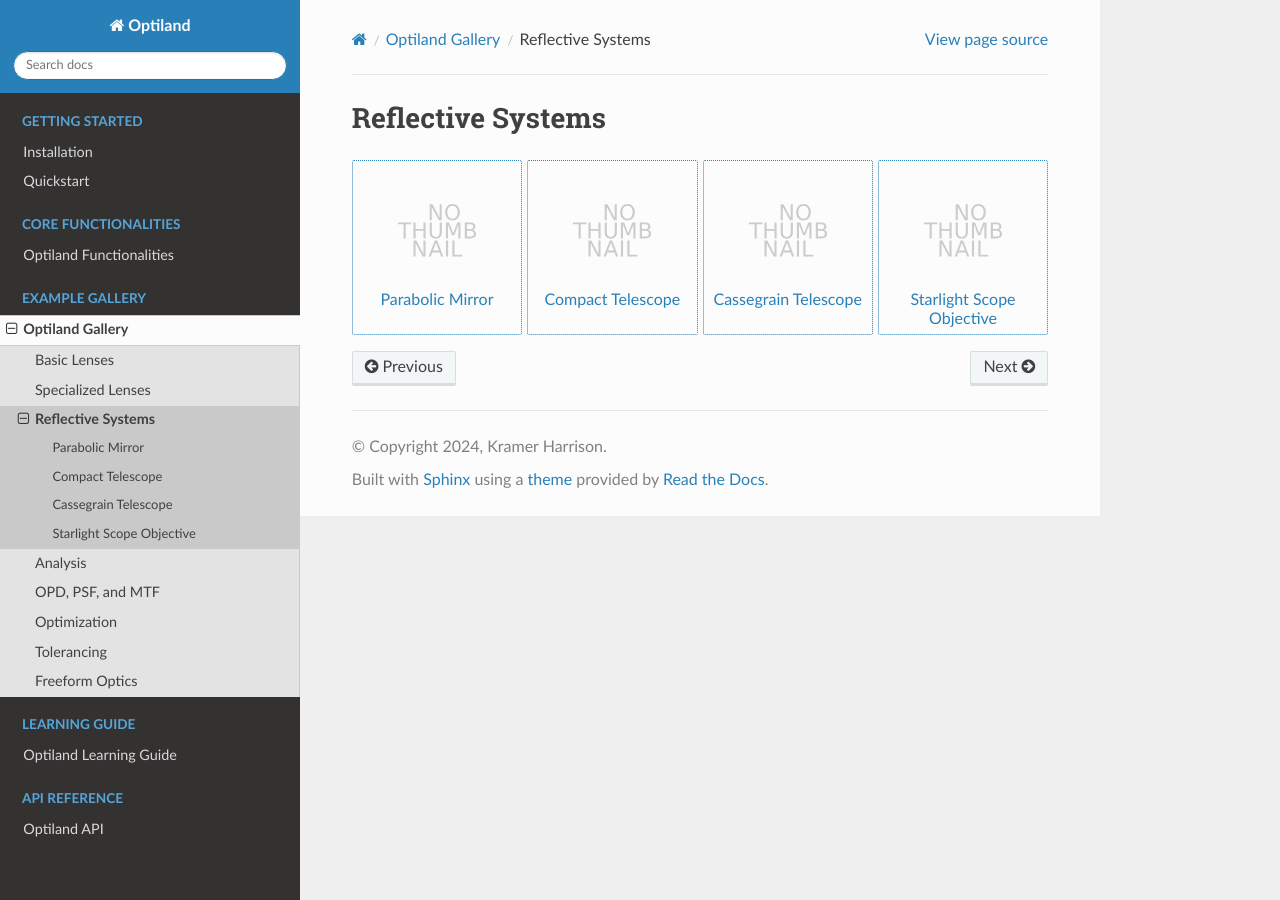
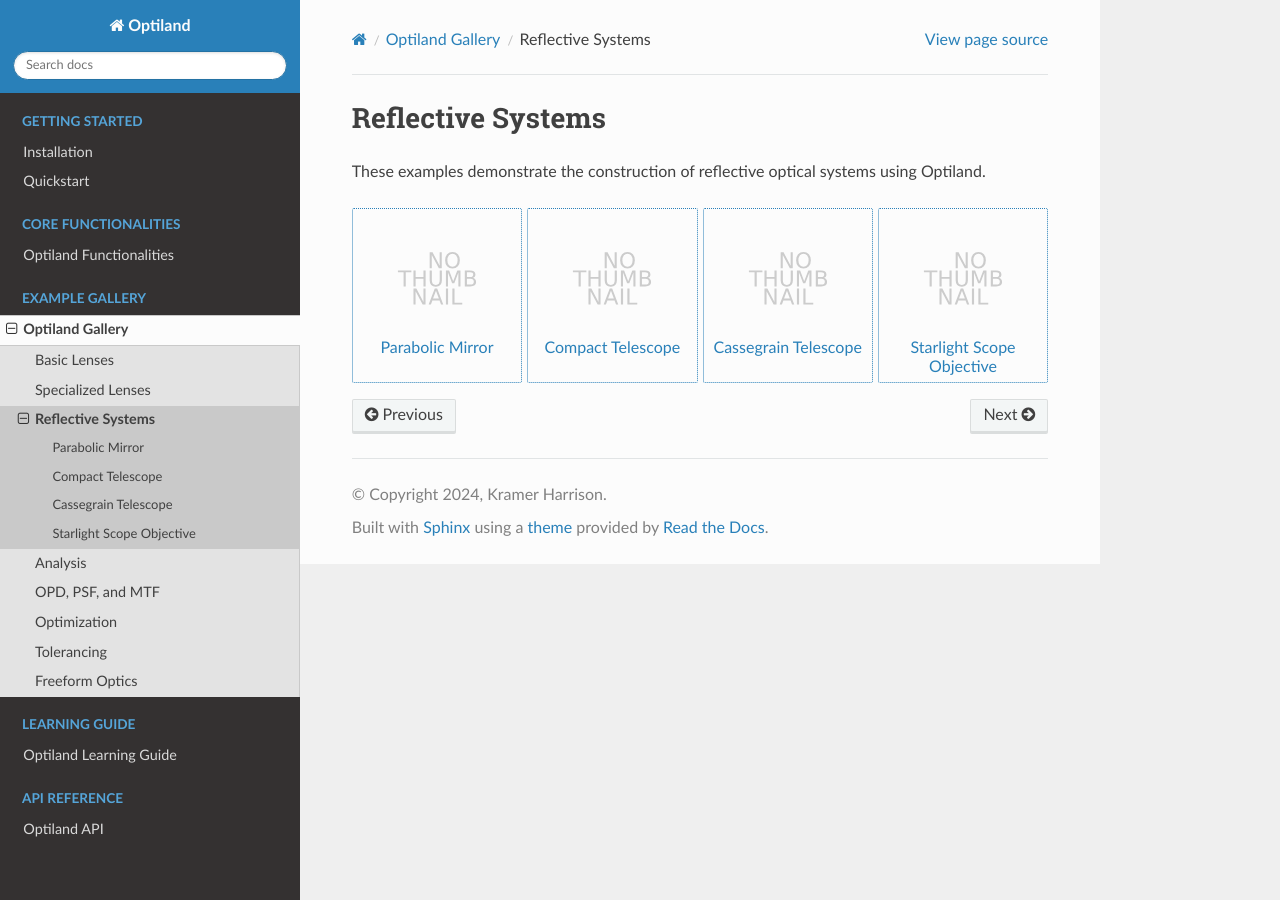
Before and after one commit to HarrisonKramer/optiland, a Sphinx documentation site: the page built from docs/gallery/reflective_systems.rst, in a window 1280 px wide. Built offline with Sphinx 7.4.7 and the Read the Docs theme 2.0.0, drawn with Linux system fonts in a browser that asks for light colours; pages that are not in the unit, such as notebooks, are missing from menus.

Commit message:
docs: add examples of reflective optical systems to gallery

```diff
--- a/docs/gallery/reflective_systems.rst
+++ b/docs/gallery/reflective_systems.rst
@@ -1,5 +1,7 @@
 Reflective Systems
 ==================
+
+These examples demonstrate the construction of reflective optical systems using Optiland.
 
 .. _gallery_reflective_systems:
 
```
